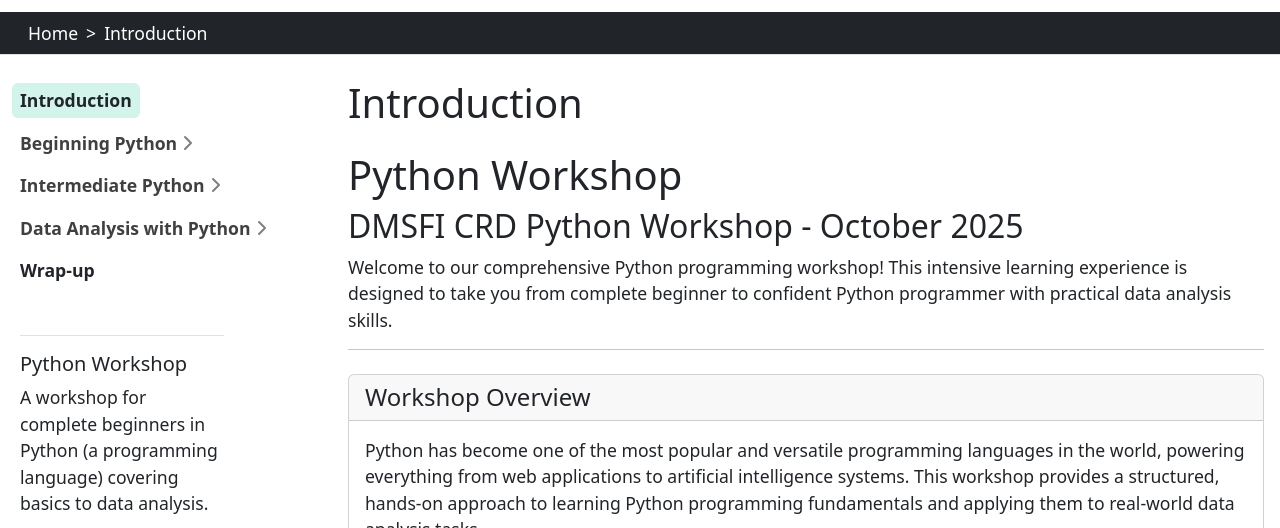
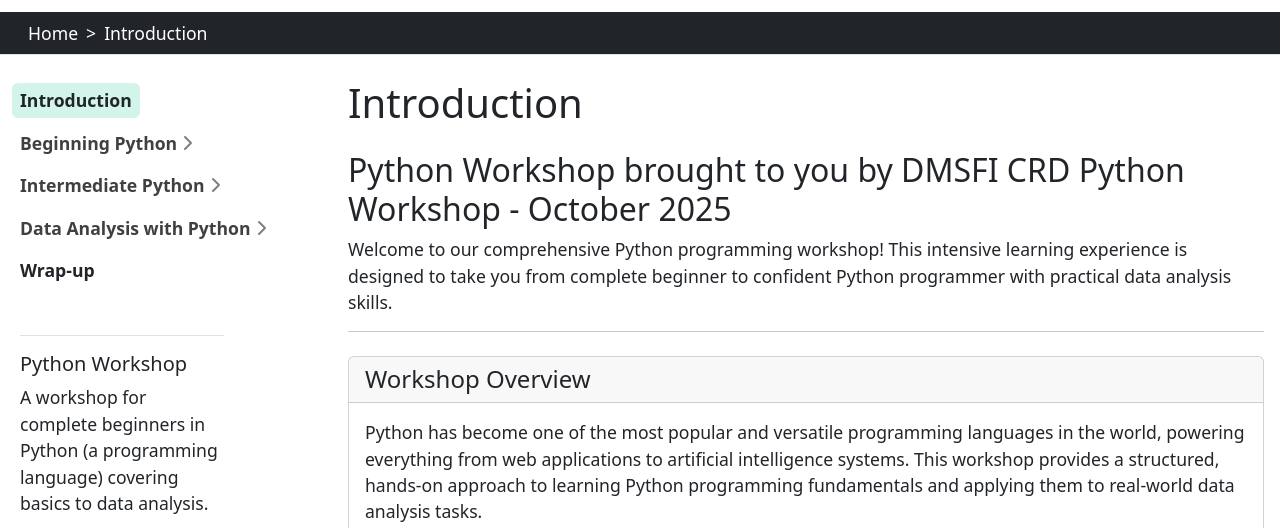
Before and after one commit to jllcalorio/data-analysis-in-python-for-complete-beginners, a Jekyll site: the page built from content/intro.md, in a window 1280 px wide and 900 px high, cut to the strip 120-648 px from the top of the window. Built offline with Jekyll 4.4.1, drawn with Linux system fonts in a browser that asks for light colours.

Commit message:
some minor edits

```diff
--- a/content/intro.md
+++ b/content/intro.md
@@ -3,8 +3,7 @@
 title: Introduction
 ---
 
-# Python Workshop
-## DMSFI CRD Python Workshop - October 2025
+## Python Workshop brought to you by DMSFI CRD Python Workshop - October 2025
 
 Welcome to our comprehensive Python programming workshop! This intensive learning experience is designed to take you from complete beginner to confident Python programmer with practical data analysis skills.
 
```
